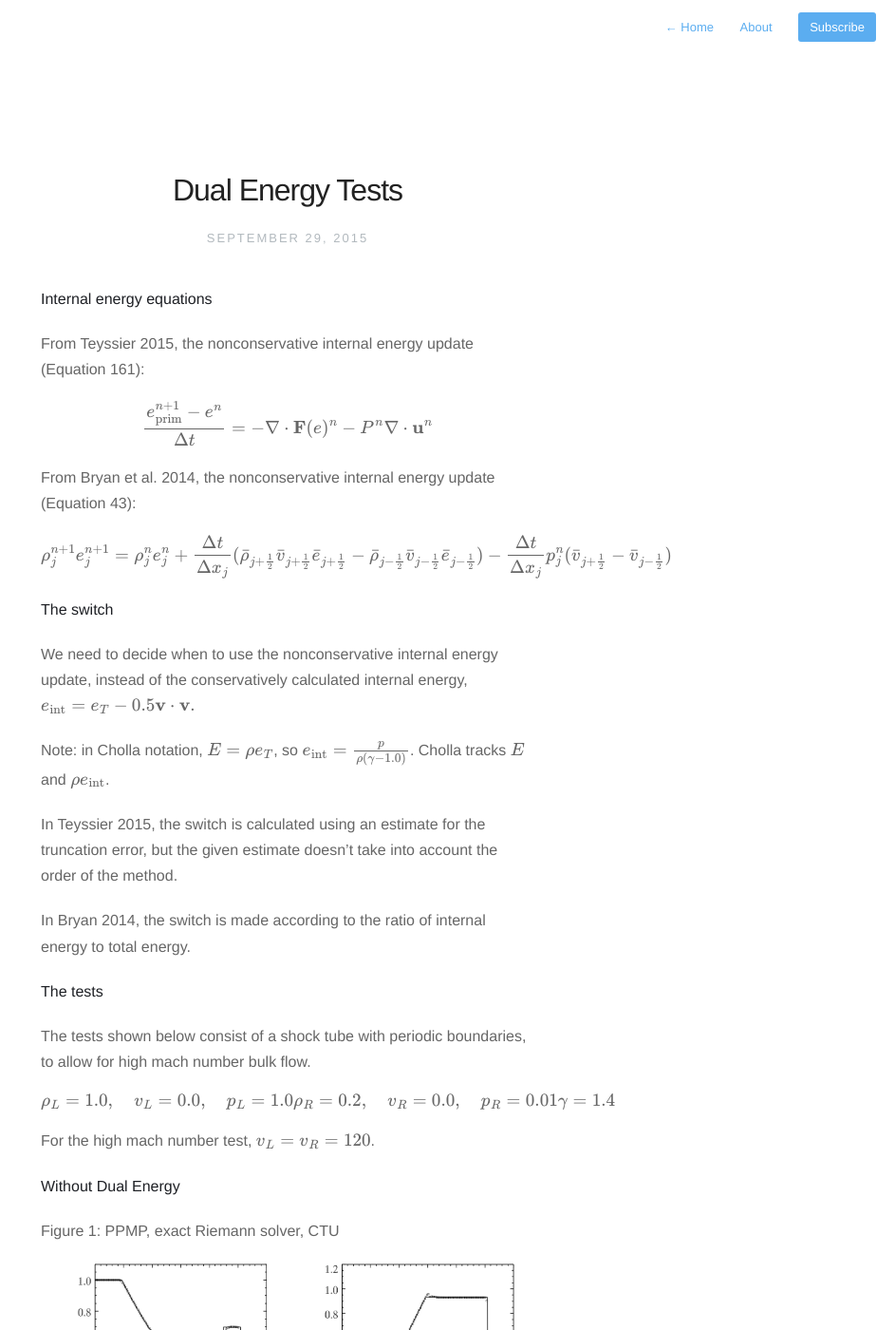
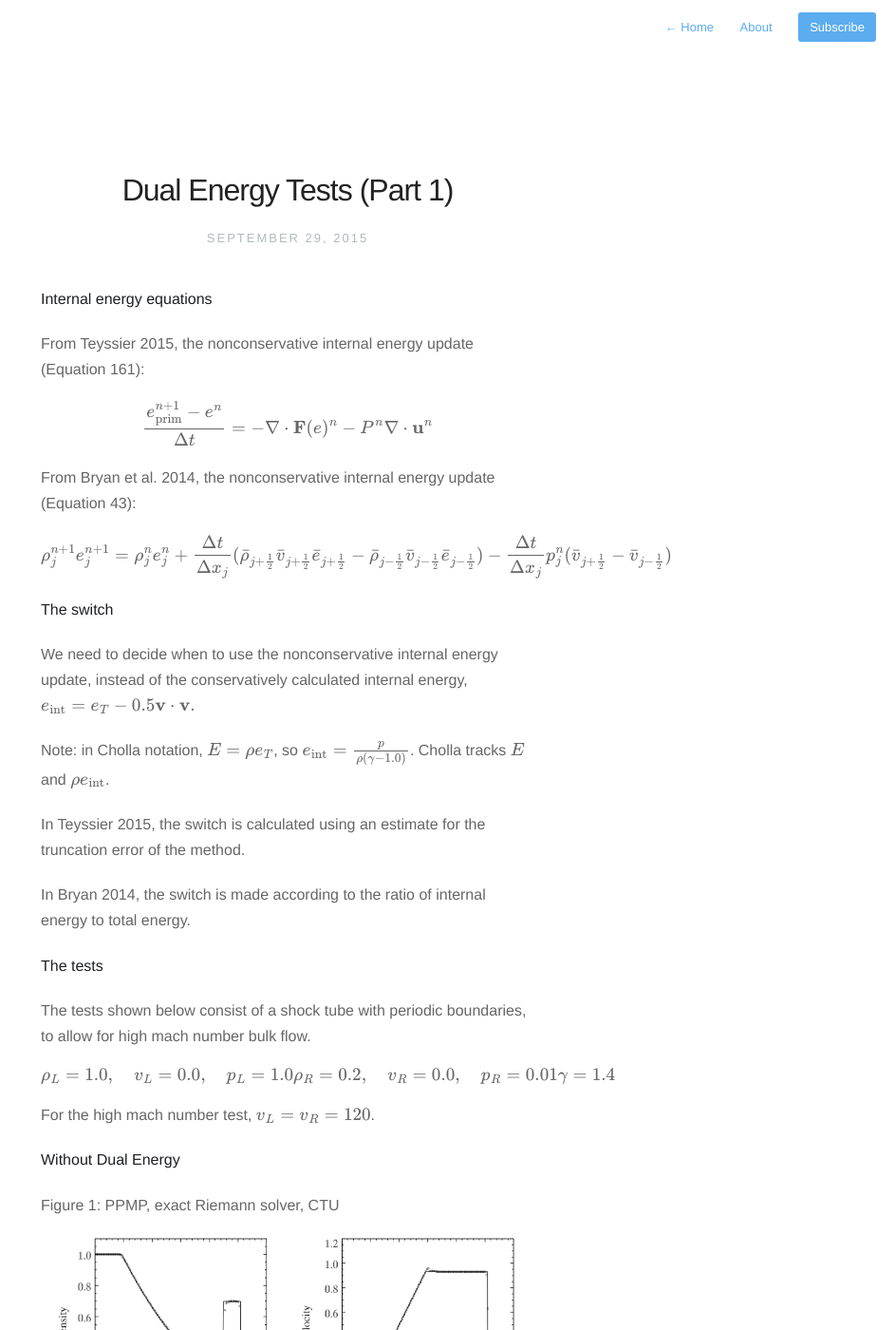
Before and after one commit to evaneschneider/site, a Jekyll site: the page built from _posts/2015-09-29-dual-energy-1.markdown, in a window 1280 px wide and 1400 px high. Shown: the whole window at 95% size, without its empty margins (337-1280 px from the left). Built offline with Jekyll 4.4.1, drawn with Linux system fonts in a browser that asks for light colours; nearby versions of some CDN libraries; formulas are drawn with MathJax 3.

Commit message:
Renamed posts.

```diff
--- a/_posts/2015-09-29-first-post.markdown
+++ b/_posts/2015-09-29-dual-energy-1.markdown
@@ -1,7 +1,7 @@
 ---
-title:  "Dual Energy Tests"
+title:  "Dual Energy Tests (Part 1)"
 date:   2015-09-29 12:25:00
-description: Experimenting with different dual energy formulations
+description: Descriptions of two dual energy formulations
 ---
 
 **Internal energy equations**
@@ -28,8 +28,7 @@ $$e_{\mathrm{int}} = e_T - 0.5\mathbf{v}\cdot\mathbf{v}. $$
 Note: in Cholla notation, $$ E = \rho e_T $$, so $$ e_{\mathrm{int}} = \frac{p}{\rho (\gamma - 1.0)} $$.
 Cholla tracks $$ E $$ and $$ \rho e_{\mathrm{int}} $$.
 
-In Teyssier 2015, the switch is calculated using an estimate for the truncation error,
-but the given estimate doesn't take into account the order of the method.
+In Teyssier 2015, the switch is calculated using an estimate for the truncation error of the method.
 
 In Bryan 2014, the switch is made according to the ratio of internal energy to total energy.
 
```
Also changed, not shown: _posts/2015-09-30-dual-energy-2.markdown (renamed from _posts/2015-09-30-dual-energy.markdown).
